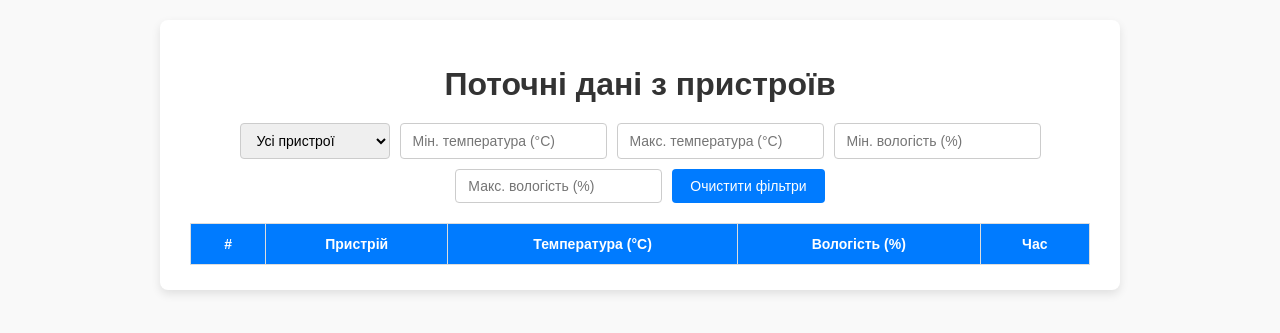
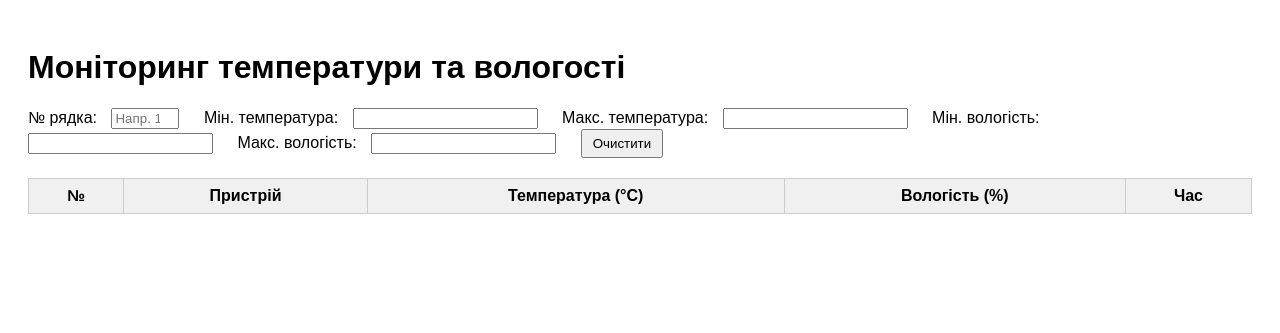
Before and after one commit to VladislavKostyniuk/iot-project, a Flask app: page / in a window 1280 px wide. Shown: the top 333 px of the page. Run offline with Flask 3, Linux system fonts and the light colour scheme; data that the repository does not hold is empty.

Commit message:
Оновлено 20

```diff
--- a/server.py
+++ b/server.py
@@ -1,11 +1,11 @@
 from flask import Flask, request, render_template
 from pymongo import MongoClient
+from bson.objectid import ObjectId
 import traceback
 
 app = Flask(__name__)
 
 client = MongoClient("mongodb+srv://kn1b21kostyniuk:k1b21@cluster0.hkvkcga.mongodb.net/?retryWrites=true&w=majority&appName=Cluster0")
-
 db = client['iot_data']
 collection = db['sensor_readings']
 
@@ -24,19 +24,9 @@ def receive_data():
 @app.route('/data', methods=['GET'])
 def get_data():
     try:
-        pipeline = [
-            {"$sort": {"timestamp": -1}},
-            {
-                "$group": {
-                    "_id": "$device_id",
-                    "doc": {"$first": "$$ROOT"}
-                }
-            },
-            {"$replaceRoot": {"newRoot": "$doc"}}
-        ]
-        last_records = list(collection.aggregate(pipeline))
+        last_records = list(collection.find().sort('_id', -1).limit(10))
         for record in last_records:
-            record['_id'] = str(record['_id'])
+            record['_id'] = str(record['_id'])  # Конвертуємо ObjectId у рядок
         return {'status': 'ok', 'data': last_records}
     except Exception as e:
         return {'status': 'error', 'message': str(e)}, 500
--- a/static/main.js
+++ b/static/main.js
@@ -1,23 +1,10 @@
 let data = [];
-
-const friendlyNames = {
-    'device_001': 'Кухня',
-    'device_002': 'Вітальня',
-    'device_003': 'Балкон',
-    'device_004': 'Спальня',
-    'device_005': 'Серверна',
-    'device_006': 'Коридор',
-    'device_007': 'Кабінет',
-    'device_008': 'Гараж',
-    'device_009': 'Ванна',
-    'device_010': 'Тераса',
-};
 
 window.addEventListener('DOMContentLoaded', () => {
     fetchData();
     setInterval(fetchData, 10000);
 
-    document.getElementById('deviceFilter').addEventListener('change', applyFilters);
+    document.getElementById('rowNumber').addEventListener('input', applyFilters);
     document.getElementById('tempMin').addEventListener('input', applyFilters);
     document.getElementById('tempMax').addEventListener('input', applyFilters);
     document.getElementById('humMin').addEventListener('input', applyFilters);
@@ -30,7 +17,6 @@ function fetchData() {
         .then(res => res.json())
         .then(result => {
             if (result.status === 'ok') {
-                // Зберігаємо найсвіжіші записи по кожному пристрою
                 const latestByDevice = {};
                 result.data.forEach(entry => {
                     const id = entry.device_id || 'unknown';
@@ -39,7 +25,6 @@ function fetchData() {
                     }
                 });
                 data = Object.values(latestByDevice);
-                populateDeviceFilter();
                 applyFilters();
             } else {
                 console.error('Помилка отримання даних:', result.message);
@@ -48,31 +33,19 @@ function fetchData() {
         .catch(err => console.error('Помилка fetch:', err));
 }
 
-function populateDeviceFilter() {
-    const deviceFilter = document.getElementById('deviceFilter');
-    // Видаляємо всі крім "Усі пристрої"
-    deviceFilter.querySelectorAll('option:not([value="all"])').forEach(o => o.remove());
-
-    const deviceIds = [...new Set(data.map(entry => entry.device_id))];
-    deviceIds.forEach(id => {
-        const option = document.createElement('option');
-        option.value = id;
-        option.textContent = friendlyNames[id] || id;
-        deviceFilter.appendChild(option);
-    });
-}
-
 function applyFilters() {
-    const deviceFilterValue = document.getElementById('deviceFilter').value;
+    const rowNumber = parseInt(document.getElementById('rowNumber').value);
     const tempMin = parseFloat(document.getElementById('tempMin').value);
     const tempMax = parseFloat(document.getElementById('tempMax').value);
     const humMin = parseFloat(document.getElementById('humMin').value);
     const humMax = parseFloat(document.getElementById('humMax').value);
 
     let filtered = data;
-    if (deviceFilterValue !== 'all') {
-        filtered = filtered.filter(entry => entry.device_id === deviceFilterValue);
+
+    if (!isNaN(rowNumber)) {
+        filtered = filtered.slice(rowNumber - 1, rowNumber); // тільки 1 рядок
     }
+
     if (!isNaN(tempMin)) filtered = filtered.filter(e => e.temperature >= tempMin);
     if (!isNaN(tempMax)) filtered = filtered.filter(e => e.temperature <= tempMax);
     if (!isNaN(humMin)) filtered = filtered.filter(e => e.humidity >= humMin);
@@ -88,7 +61,7 @@ function renderTable(data) {
         const temp = entry.temperature !== undefined ? entry.temperature.toFixed(1) : '-';
         const hum = entry.humidity !== undefined ? entry.humidity.toFixed(1) : '-';
         const timeStr = entry.timestamp ? new Date(entry.timestamp).toLocaleString() : new Date().toLocaleTimeString();
-        const deviceName = friendlyNames[entry.device_id] || entry.device_id;
+        const deviceName = entry.device_id || 'Невідомо';
 
         const row = document.createElement('tr');
         row.innerHTML = `
@@ -103,7 +76,7 @@ function renderTable(data) {
 }
 
 function clearFilters() {
-    document.getElementById('deviceFilter').value = 'all';
+    document.getElementById('rowNumber').value = '';
     document.getElementById('tempMin').value = '';
     document.getElementById('tempMax').value = '';
     document.getElementById('humMin').value = '';
--- a/templates/index.html
+++ b/templates/index.html
@@ -2,31 +2,66 @@
 <html lang="uk">
 
 <head>
-    <meta charset="UTF-8" />
-    <meta name="viewport" content="width=device-width, initial-scale=1" />
-    <title>Моніторинг пристроїв</title>
-    <link rel="stylesheet" href="{{ url_for('static', filename='styles.css') }}" />
+    <meta charset="UTF-8">
+    <title>Моніторинг IoT</title>
+    <style>
+        body {
+            font-family: Arial, sans-serif;
+            padding: 20px;
+        }
+
+        label {
+            margin-right: 10px;
+        }
+
+        input {
+            margin-right: 20px;
+        }
+
+        table {
+            width: 100%;
+            border-collapse: collapse;
+            margin-top: 20px;
+        }
+
+        th,
+        td {
+            border: 1px solid #ccc;
+            padding: 8px;
+            text-align: center;
+        }
+
+        th {
+            background-color: #f0f0f0;
+        }
+
+        button {
+            padding: 5px 10px;
+        }
+    </style>
 </head>
 
 <body>
-    <div class="container">
-        <h1>Поточні дані з пристроїв</h1>
+    <h1>Моніторинг температури та вологості</h1>
 
-        <div class="filters">
-            <select id="deviceFilter">
-                <option value="all">Усі пристрої</option>
-            </select>
-            <input type="number" id="tempMin" placeholder="Мін. температура (°C)" />
-            <input type="number" id="tempMax" placeholder="Макс. температура (°C)" />
-            <input type="number" id="humMin" placeholder="Мін. вологість (%)" />
-            <input type="number" id="humMax" placeholder="Макс. вологість (%)" />
-            <button id="clearFilters">Очистити фільтри</button>
+    <div>
+        <label for="rowNumber">№ рядка:</label>
+        <input type="number" id="rowNumber" placeholder="Напр. 1" min="1" style="width: 60px;">
+        <label for="tempMin">Мін. температура:</label>
+        <input type="number" id="tempMin">
+        <label for="tempMax">Макс. температура:</label>
+        <input type="number" id="tempMax">
+        <label for="humMin">Мін. вологість:</label>
+        <input type="number" id="humMin">
+        <label for="humMax">Макс. вологість:</label>
+        <input type="number" id="humMax">
+        <button id="clearFilters">Очистити</button>
     </div>
 
     <table id="dataTable">
         <thead>
             <tr>
-                    <th>#</th>
+                <th>№</th>
                 <th>Пристрій</th>
                 <th>Температура (°C)</th>
                 <th>Вологість (%)</th>
@@ -35,9 +70,8 @@
         </thead>
         <tbody></tbody>
     </table>
-    </div>
 
-    <script src="{{ url_for('static', filename='main.js') }}"></script>
+    <script src="static/main.js"></script>
 </body>
 
 </html>
```
Lines whose indentation alone changed are shown as unchanged.
